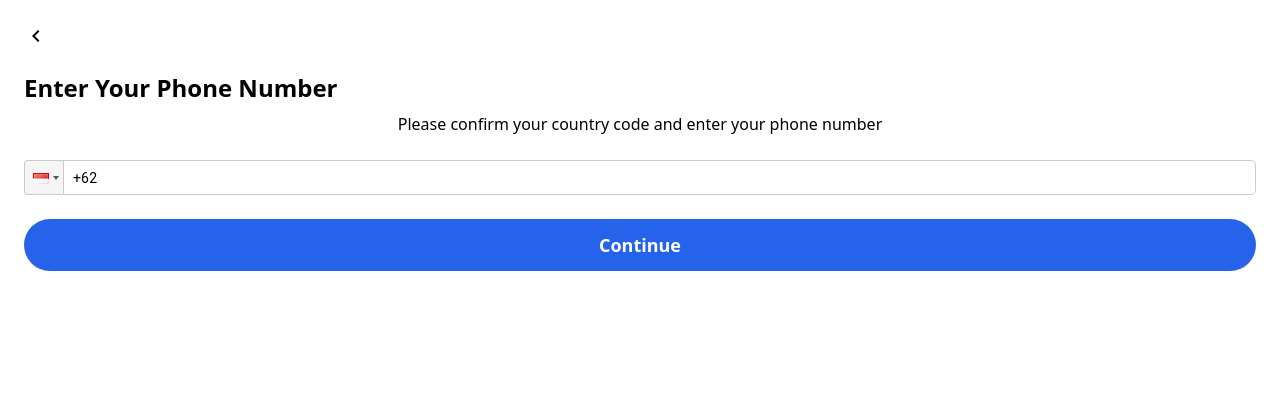
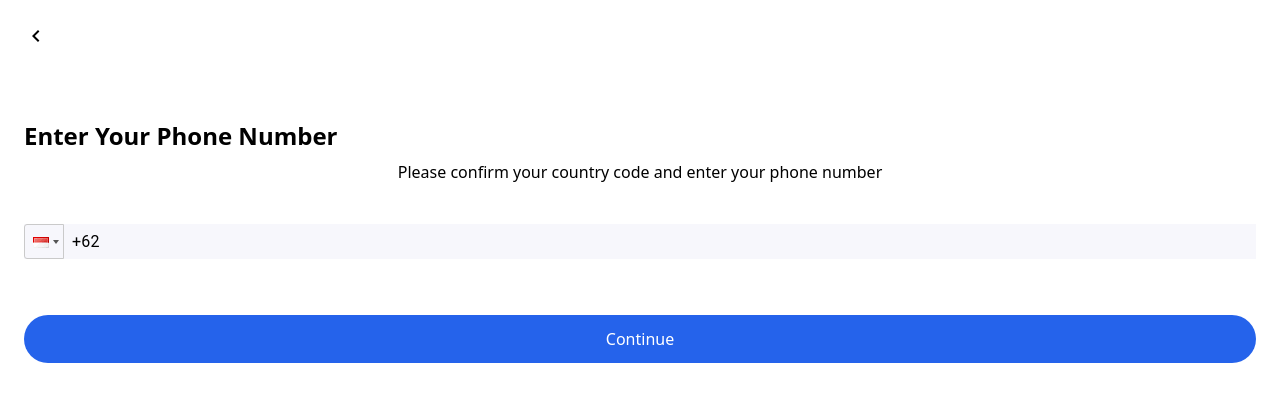
Before and after one commit to Johnnysky2700/chateo, a React (Create React App) app: page /VerifyPage in a window 1280 px wide. Shown: the top 402 px of the page. Built offline with nearby package versions, Linux system fonts and the light colour scheme.

Commit message:
walkthrough page darkmode changed, verifypage country selection adjusted and Otp page pt and pb adjusted

```diff
--- a/src/Components/ChatPage.jsx
+++ b/src/Components/ChatPage.jsx
@@ -5,7 +5,7 @@ import { useNavigate } from 'react-router-dom';
 import { RiGroupLine } from "react-icons/ri";
 import { CgPlayListCheck } from "react-icons/cg";
 import { FaPlus } from "react-icons/fa6";
-import Icon from "../Assests/Images/Icon.png";
+import { RiChatNewLine } from "react-icons/ri";
 
 export default function ChatPage() {
   const [contacts, setContacts] = useState([]);
@@ -33,7 +33,7 @@ export default function ChatPage() {
       <div className="flex justify-between items-center mb-4 py-4">
         <h1 className="text-xl">Chats</h1>
         <div className="flex items-center space-x-2 text-2xl">
-          <img src={Icon} alt="icon" className='text-white'/>
+          <button><RiChatNewLine /></button>
           <button><CgPlayListCheck /></button>
         </div>
       </div>
--- a/src/Components/OtpPage.jsx
+++ b/src/Components/OtpPage.jsx
@@ -41,24 +41,24 @@ export default function OtpPage() {
   return (
     <div className="flex flex-col min-h-screen justify-between p-6 bg-white relative text-black">
       <div>
-        <button onClick={handleBack} className="text-2xl mb-6"><MdChevronLeft /></button>
+        <button onClick={handleBack} className="text-2xl mb-6 pb-8"><MdChevronLeft /></button>
 
         <div className="flex flex-col items-center justify-center p-6">
-          <h1 className="text-2xl font-bold mb-4">Enter OTP</h1>
-          <p className="text-gray-500 mb-6 text-center">
-            We sent an OTP to <br />
+          <h1 className="text-2xl font-bold mb-2">Enter Code</h1>
+          <p className="text-gray-500 mb-4 text-sm text-center">
+            We have sent you an SMS with the code to <br />
             <span className="font-semibold">{phone}</span>
           </p>
 
           {/* OTP Circles */}
-          <div className="flex gap-4 mb-6">
+          <div className="flex gap-4 mb-6 pb-6 pt-6">
             {[0, 1, 2, 3].map((index) => {
               const char = otp[index] || '';
               return (
                 <div
                   key={index}
-                  className={`w-8 h-8 flex items-center justify-center text-xl font-semibold
-                    ${char ? '' : 'rounded-full border-2 border-gray-300 bg-gray-200'}`}
+                  className={`w-6 h-6 flex items-center justify-center text-xl font-semibold
+                    ${char ? '' : 'rounded-full border-2 border-[#EDEDED] bg-[#EDEDED]'}`}
                 >
                   {char}
                 </div>
--- a/src/Components/VerifyPage.jsx
+++ b/src/Components/VerifyPage.jsx
@@ -34,17 +34,20 @@ export default function VerifyPage() {
     '1', '2', '3',
     '4', '5', '6',
     '7', '8', '9',
-    '',  '0', 'backspace'
+    '', '0', 'backspace'
   ];
 
   return (
     <div className="flex flex-col min-h-screen justify-between p-6 bg-white dark:bg-black text-black dark:text-white">
       <div>
-        <button onClick={handleBack} className="text-2xl mb-6"><MdChevronLeft /></button>
-        <h1 className="text-2xl font-bold mb-2">Enter Your Phone Number</h1>
+        <button onClick={handleBack} className="text-2xl mb-6">
+          <MdChevronLeft />
+        </button>
+
+        <h1 className="text-2xl pt-12 font-bold mb-2">Enter Your Phone Number</h1>
         <p className="mb-6 text-center">Please confirm your country code and enter your phone number</p>
 
-        <div className="mb-6" onClick={() => setShowKeypad(true)}>
+        <div className="mb-6 pt-4 pb-8" onClick={() => setShowKeypad(true)}>
           <PhoneInput
             country={'id'}
             value={phoneNumber}
@@ -53,29 +56,51 @@ export default function VerifyPage() {
               name: 'phone',
               required: true,
               readOnly: true,
-              onFocus: () => setShowKeypad(true)
+              onFocus: () => setShowKeypad(true),
             }}
-            inputStyle={{ width: '100%' }}
+            placeholder="Phone Number"
+            containerStyle={{
+              width: '100%',
+              backgroundColor: '#F7F7FC',
+            }}
+            inputStyle={{
+              width: '100%',
+              borderBottom: 'none',
+              borderTop: 'none',
+              borderLeft: 'none',
+              borderRight: 'none',
+              borderRadius: 0,
+              fontSize: '1rem',
+              backgroundColor: '#F7F7FC',
+              color: 'inherit',
+            }}
+            buttonStyle={{
+              backgroundColor: '#F7F7FC',
+            }}
+            dropdownStyle={{
+              color: 'black',
+            }}
+            enableSearch
           />
         </div>
 
         <button
           onClick={handleContinue}
-          className="w-full bg-blue-600 text-white py-3 rounded-full text-lg font-semibold hover:bg-blue-700 transition"
+          className="w-full bg-blue-600 text-white py-3 rounded-full text-[16px] hover:bg-blue-700 transition"
         >
           Continue
         </button>
       </div>
 
       {showKeypad && (
-        <div className="grid grid-cols-3 gap-4 text-2xl text-center mt-6 bg-[#F7F7FC] dark:bg-black p-4 absolute bottom-0 w-full left-0">
+        <div className="grid grid-cols-3 gap-4 text-2xl text-center mt-6 bg-[#F7F7FC] dark:bg-black p-2 absolute bottom-0 w-full left-0">
           {keypadNumbers.map((key, idx) => (
             <button
               key={idx}
               onClick={() => key && handleInput(key)}
-              className="py-4 hover:bg-gray-200 dark:hover:bg-gray-700 rounded text-black dark:text-white"
+              className="py-2 hover:bg-gray-200 dark:hover:bg-gray-700 rounded text-black dark:text-white"
             >
-              {key === 'backspace' ? <IoBackspaceOutline className='ml-10'/> : key}
+              {key === 'backspace' ? <IoBackspaceOutline className="mx-auto" /> : key}
             </button>
           ))}
         </div>
--- a/src/Components/WalkThrough.jsx
+++ b/src/Components/WalkThrough.jsx
@@ -1,6 +1,7 @@
 import React from 'react';
 import { Link } from 'react-router-dom';
-import illustration from '../Assests/Images/Illustration.png'
+import illustrationLight from '../Assests/Images/Illustration.png';
+import illustrationDark from '../Assests/Images/Illustration-dark.png';
 
 const WalkThrough = () => {
   return (
@@ -8,10 +9,17 @@ const WalkThrough = () => {
 
       {/* Top Image */}
       <div className="flex-1 flex items-center justify-center">
+        {/* Light mode image */}
         <img
-          src={illustration}
-          alt="Messaging Illustration"
-          className="max-h-80 object-contain"
+          src={illustrationLight}
+          alt="Messaging Illustration Light"
+          className="max-h-80 object-contain block dark:hidden"
+        />
+        {/* Dark mode image */}
+        <img
+          src={illustrationDark}
+          alt="Messaging Illustration Dark"
+          className="max-h-80 object-contain hidden dark:block"
         />
       </div>
 
```
Also changed, not shown: src/Assests/Images/Illustration-dark.png (renamed from src/Assests/Images/Illustration-2.png).
